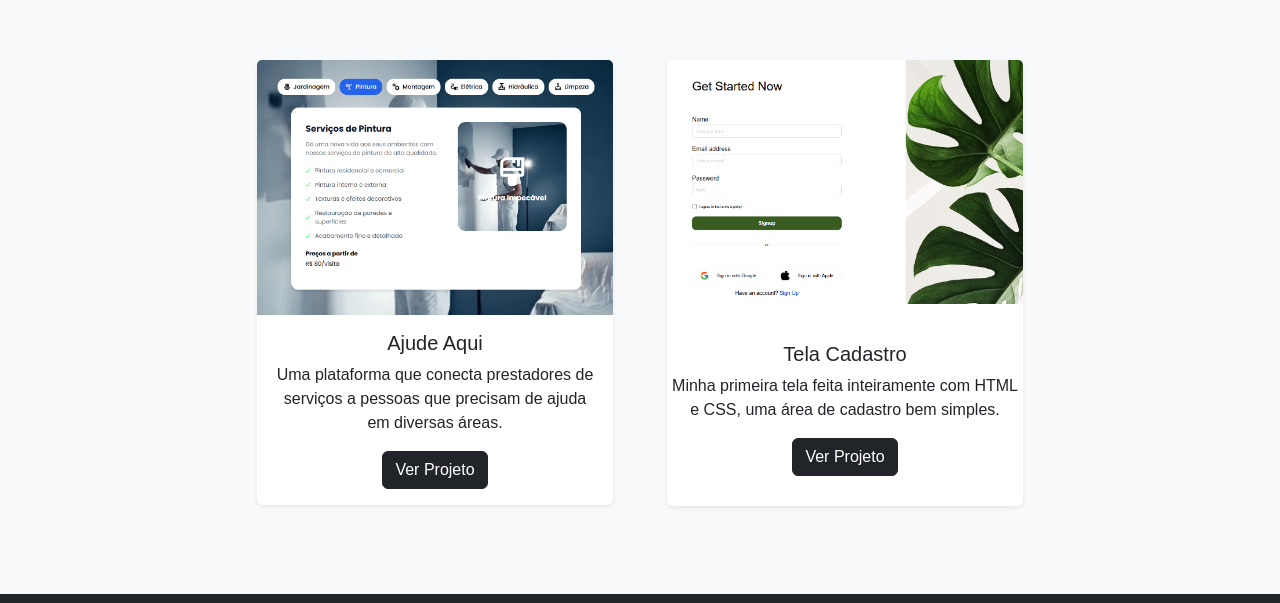
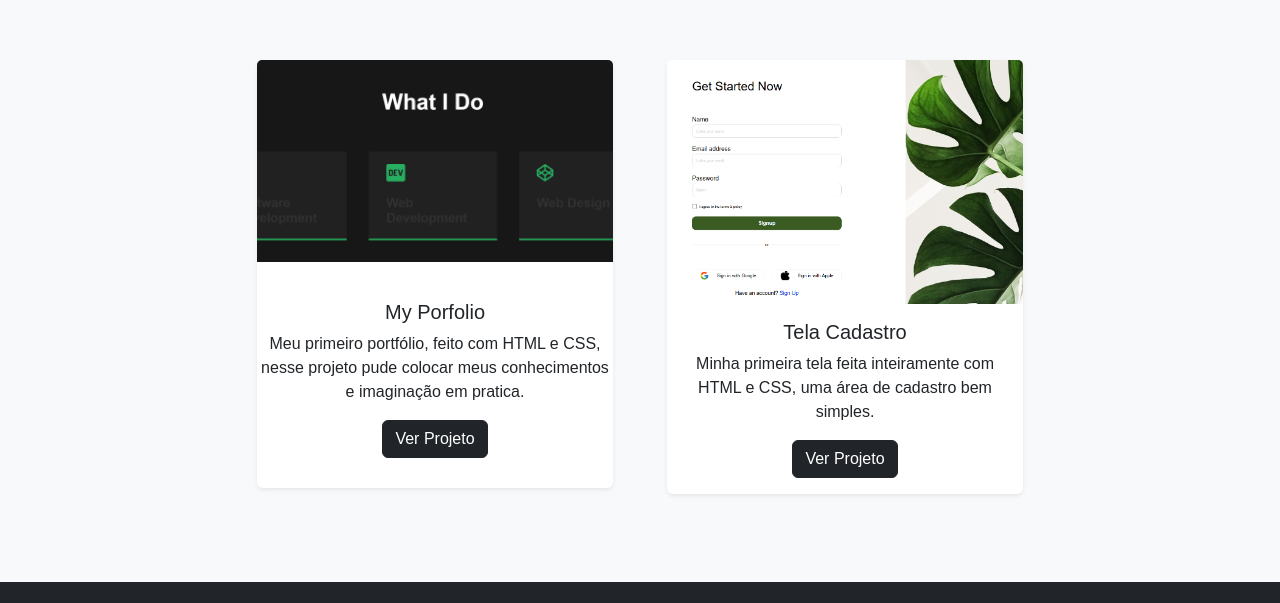
Before and after one commit to davidlucas443/porfolio-bootstrap, a plain HTML site: page index.html in a window 1280 px wide. Shown: the part 727-1330 px from the top of the page. Drawn offline with nearby package versions, Linux system fonts and the light colour scheme.

Commit message:
feat: add projects

```diff
--- a/index.html
+++ b/index.html
@@ -72,8 +72,6 @@
       .row {
         display: flex;
         justify-content: center;
-      }
-      .row{
         display: flex;
         justify-content: center;
         gap: 30px;
@@ -165,17 +163,16 @@
           <div class="col-md-4">
             <div class="card shadow-sm">
               <img
-                src="src/assets/images/ajude-aqui.png"
+                src="src/assets/images/image.png"
                 class="card-img-top"
                 alt="Projeto 1"
               />
-              <div class="card-body">
-                <h5 class="card-title">Ajude Aqui</h5>
+              <div class="card-body-cadastro">
+                <h5 class="card-title">My Porfolio</h5>
                 <p class="card-text">
-                  Uma plataforma que conecta prestadores de serviços a pessoas
-                  que precisam de ajuda em diversas áreas.
+                  Meu primeiro portfólio, feito com HTML e CSS, nesse projeto pude colocar meus conhecimentos e imaginação em pratica.
                 </p>
-                <a href="https://github.com/AjudeAqui-Organization/AjudeAqui" class="btn btn-dark" target="_blank ">Ver Projeto</a>
+                <a href="https://davidlucas443.github.io/new-portfolio/" class="btn btn-dark" target="_blank ">Ver Projeto</a>
               </div>
             </div>
           </div>
@@ -186,13 +183,13 @@
                 class="card-img-top"
                 alt="Projeto 1"
               />
-              <div class="card-body-cadastro">
+              <div class="card-body">
                 <h5 class="card-title">Tela Cadastro</h5>
                 <p class="card-text">
                   Minha primeira tela feita inteiramente com HTML e CSS, uma
                   área de cadastro bem simples.
                 </p>
-                <a href="https://github.com/davidlucas443/limaSenai/tree/main/HTML/formulario/signup" class="btn btn-dark" target="_blank">Ver Projeto</a>
+                <a href="https://davidlucas443.github.io/login-style/" class="btn btn-dark" target="_blank">Ver Projeto</a>
               </div>
             </div>
           </div>
```
Also changed, not shown: src/assets/images/image.png (added).
